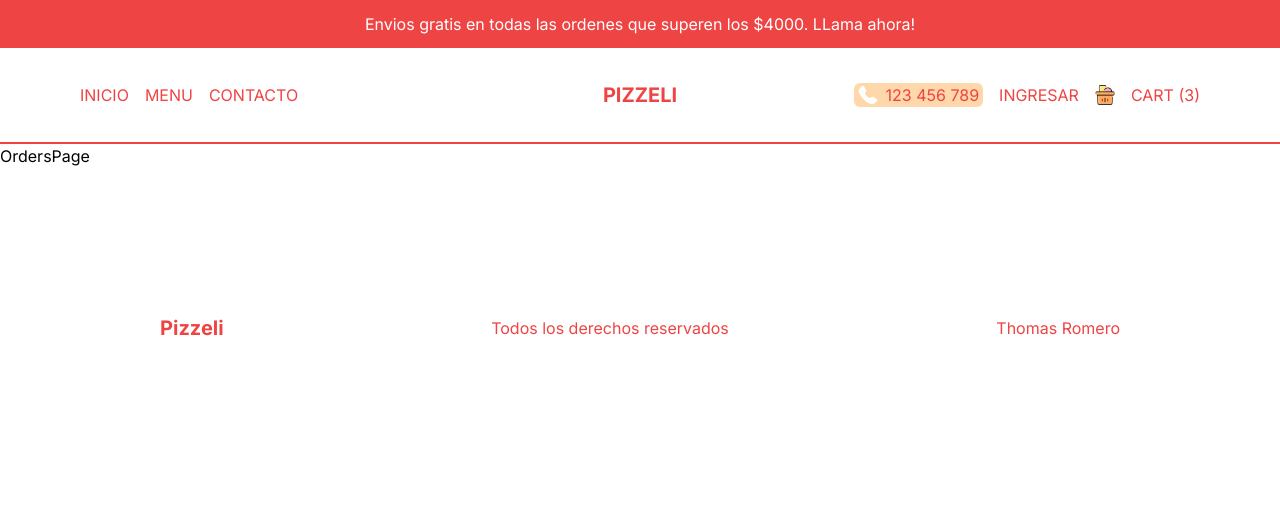
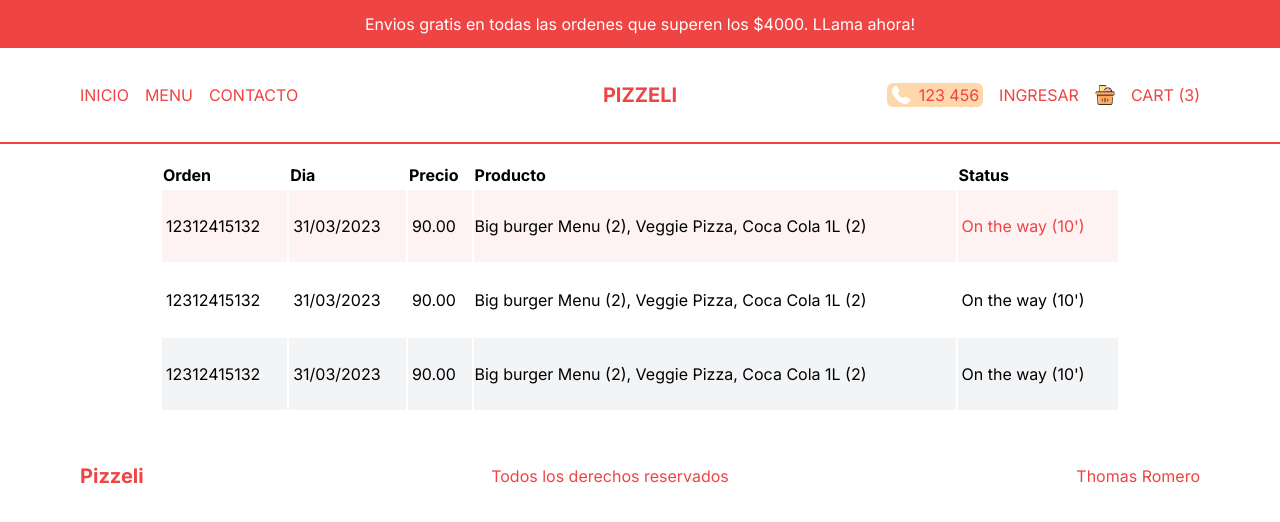
Before and after one commit to Thhomas1/pitzeria, a Next.js app: page /orders in a window 1280 px wide. Shown: the top 522 px of the page. Built offline with nearby package versions, Linux system fonts and the light colour scheme.

Commit message:
finished ui

```diff
--- a/src/app/login/page.tsx
+++ b/src/app/login/page.tsx
@@ -4,7 +4,7 @@ import React from 'react'
 
 const LoginPage= () => {
   return (
-    <div className='p-4 h-[calc(100vh-6rem)] md:h-[calc(100vh-9rem)] flex items-center justify-center '>
+    <div className='p-4 h-[calc(100vh-6rem)] md:h-[calc(100vh-9rem)] flex items-center justify-center'>
       <div className="h-full shadow-2xl rounded-md flex flex-col md:flex-row md:h-[70%] md:w-full lg:w-[60%] 2xl:w-1/2">
         <div className="relative h-1/3 w-full md:h-full md:w-1/2">
           <Image src="/loginBg.png" alt='' fill className='object-cover' />
--- a/src/app/orders/page.tsx
+++ b/src/app/orders/page.tsx
@@ -2,7 +2,42 @@ import React from 'react'
 
 const OrdersPage = () => {
   return (
-    <div>OrdersPage</div>
+    <div className='p-4 lg:px-20 xl:px-40'>
+     <table className="w-full border-separate border-spacing">
+      <thead>
+        <tr className='text-left'>
+          <th className='hidden md:block'>Orden</th>
+          <th>Dia</th>
+          <th>Precio</th>
+          <th className='hidden md:block'>Producto</th>
+          <th>Status</th>
+        </tr>
+      </thead>
+      <tbody>
+        <tr className='text-sm md:text-base odd:bg-red-50'>
+        <td className='hidden md:block py-6 px-1'>12312415132</td>
+        <td className='py-6 px-1'>31/03/2023</td>
+        <td className='py-6 px-1'>90.00</td>
+        <td className='hidden md:block'>Big burger Menu (2), Veggie Pizza, Coca Cola 1L (2)</td>
+        <td className='py-6 px-1 text-red-500'>On the way (10')</td>
+        </tr>
+        <tr className='text-sm md:text-base odd:bg-gray-100'>
+        <td className='hidden md:block py-6 px-1'>12312415132</td>
+        <td className='py-6 px-1'>31/03/2023</td>
+        <td className='py-6 px-1'>90.00</td>
+        <td className='hidden md:block'>Big burger Menu (2), Veggie Pizza, Coca Cola 1L (2)</td>
+        <td className='py-6 px-1'>On the way (10')</td>
+        </tr>
+        <tr className='text-sm md:text-base odd:bg-gray-100'>
+        <td className='hidden md:block py-6 px-1'>12312415132</td>
+        <td className='py-6 px-1'>31/03/2023</td>
+        <td className='py-6 px-1'>90.00</td>
+        <td className='hidden md:block'>Big burger Menu (2), Veggie Pizza, Coca Cola 1L (2)</td>
+        <td className='py-6 px-1'>On the way (10')</td>
+        </tr>
+      </tbody>
+      </table>
+    </div>
   )
 }
 
--- a/src/app/page.tsx
+++ b/src/app/page.tsx
@@ -5,7 +5,7 @@ import Image from 'next/image'
 
 export default function Home() {
   return (
-    <main>
+    <main className="overflow-hidden">
       <Slider />
       <Featured />
       <Offer />
--- a/src/components/Footer.tsx
+++ b/src/components/Footer.tsx
@@ -3,7 +3,7 @@ import React from 'react'
 
 const Footer = () => {
   return (
-    <div className='h-12 md:h-24 p-4 lg:p-20 xl:p-40 text-red-500 flex items-center justify-between'>
+    <div className='h-12 md:h-24 p-4 lg:px-20 xl:x-2 text-red-500 flex items-center justify-between'>
       <Link href="/" className='font-bold text-xl '>Pizzeli</Link>
       <p>Todos los derechos reservados</p>
       <p>Thomas Romero</p>
--- a/src/components/Navbar.tsx
+++ b/src/components/Navbar.tsx
@@ -28,7 +28,7 @@ const Navbar = () => {
         <div className="hidden md:flex  gap-4 items-center justify-end flex-1">
           <div className=" md:absolute top-3 r-2 lg:static flex items-center gap-2 cursor-pointer bg-orange-200 px-1 rounded-md">
             <Image src="/phone.png" alt="" width={20} height={20}/>
-            <span>123 456 789</span>
+            <span>123 456 </span>
           </div>
           {!user ? (
           <Link href="/login">Ingresar</Link>
```
